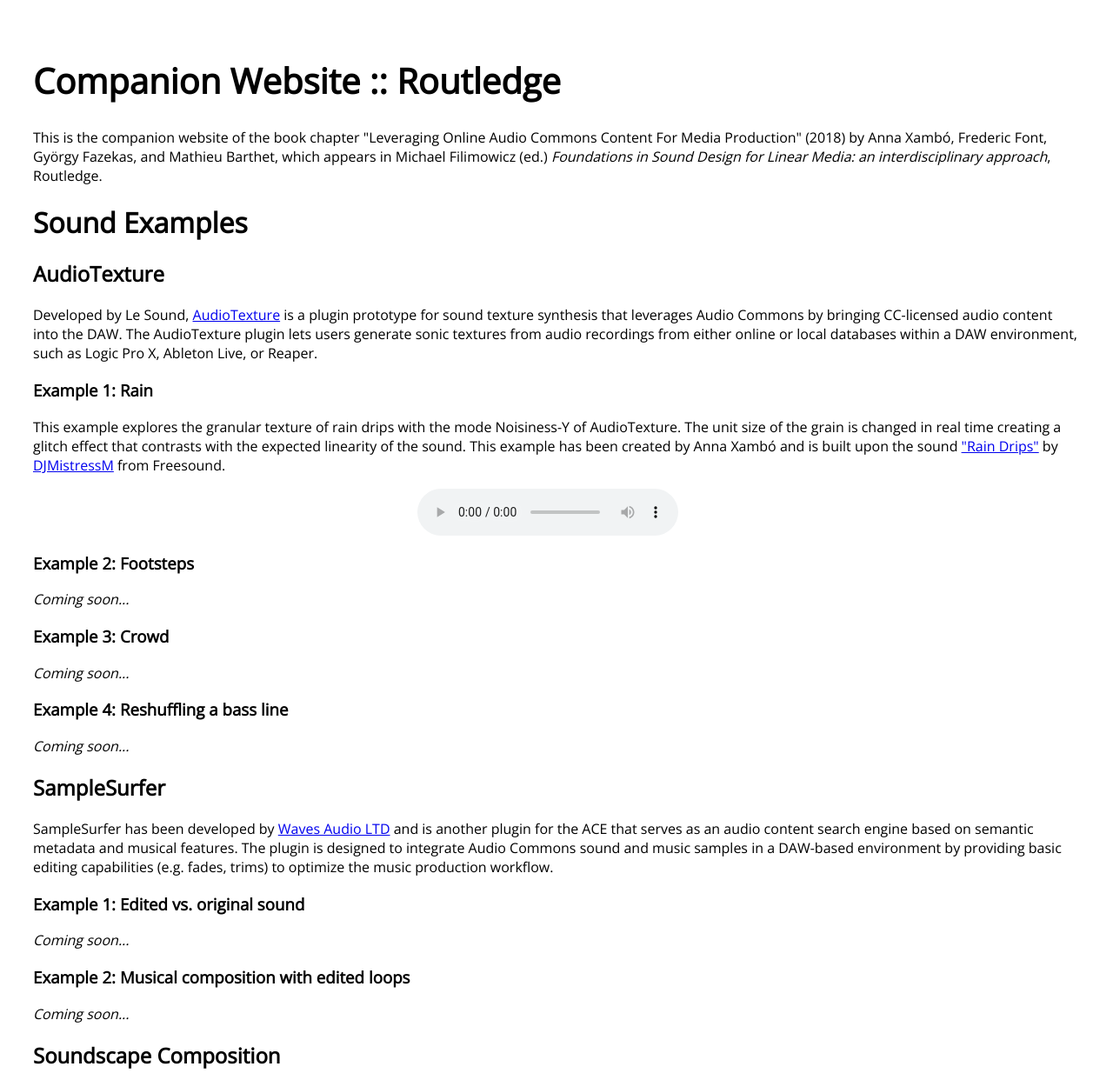
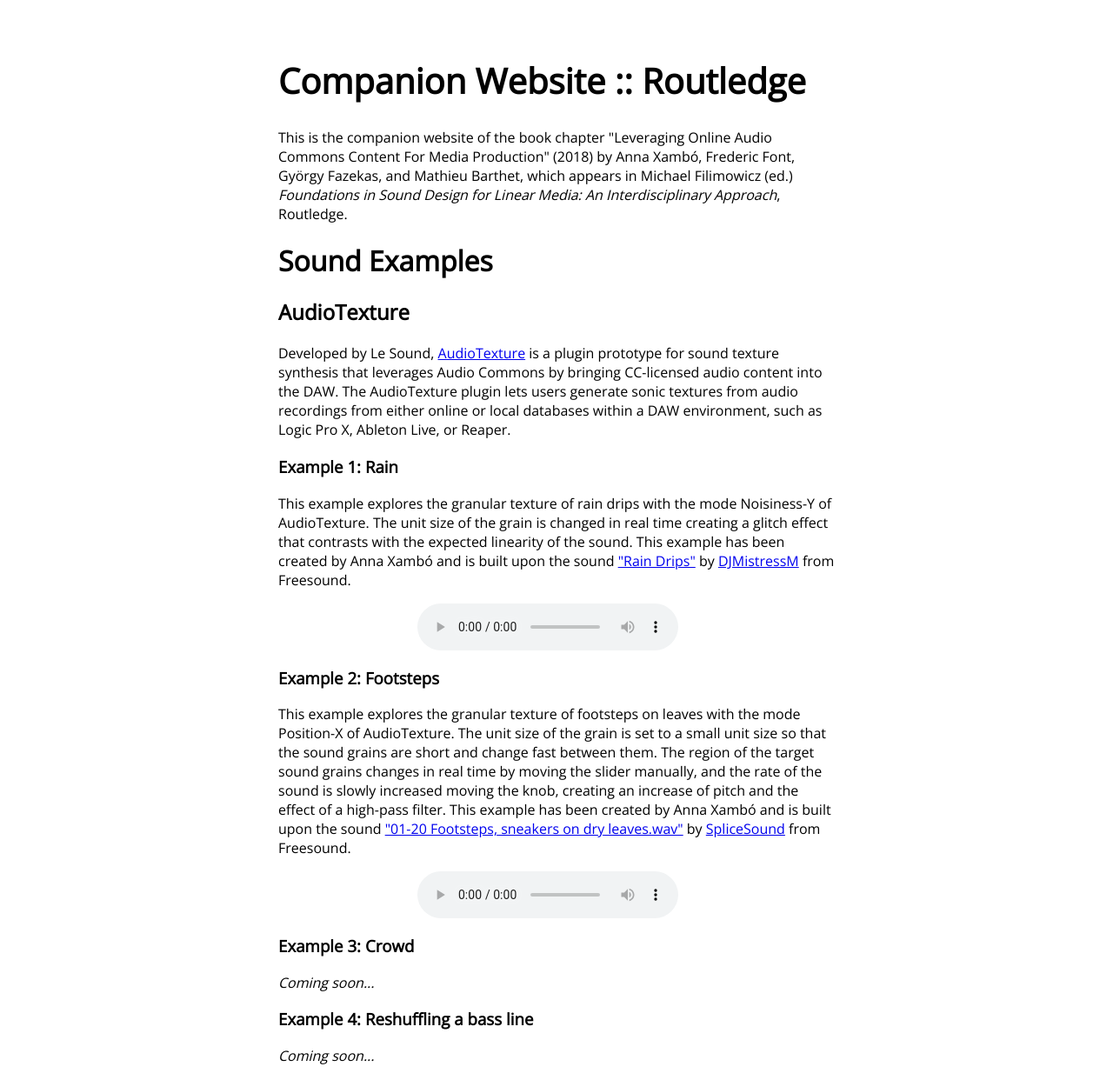
Before and after one commit to AudioCommons/routledge, a plain HTML site: page index.html in a window 1280 px wide. Shown: the top 1242 px of the page at 87% size. Drawn offline with nearby package versions, Linux system fonts and the light colour scheme.

Commit message:
added example footsteps with audiotexture

```diff
--- a/index.html
+++ b/index.html
@@ -26,12 +26,12 @@
 </head>
 <body>
 
-	<main class="page-content">
+	<main class="page-content center-div">
 
 	<h1 class="title">Companion Website :: Routledge</h1>
 
 	<p>This is the companion website of the book chapter "Leveraging Online Audio Commons Content For Media Production" (2018)
-	by Anna Xambó, Frederic Font, György Fazekas, and Mathieu Barthet, which appears in Michael Filimowicz (ed.) <em>Foundations in Sound Design for Linear Media: an interdisciplinary approach</em>, Routledge.</p>
+	by Anna Xambó, Frederic Font, György Fazekas, and Mathieu Barthet, which appears in Michael Filimowicz (ed.) <em>Foundations in Sound Design for Linear Media: An Interdisciplinary Approach</em>, Routledge.</p>
 
 	<h1>Sound Examples</h1>
 
@@ -53,7 +53,16 @@
 
 	<h3>Example 2: Footsteps</h3>
 
-	<p><em>Coming soon...</em></p>
+	<p>This example explores the granular texture of footsteps on leaves with the mode Position-X of AudioTexture. The unit size of the grain is
+	set to a small unit size so that the sound grains are short and change fast between them. The region of the target sound grains changes in real time by moving the slider manually, and the rate of the sound is slowly increased moving the knob, creating an increase of pitch and the effect of a high-pass filter.
+	This example has been created by Anna Xambó and is built upon the sound <a href="https://freesound.org/people/SpliceSound/sounds/218305/">"01-20 Footsteps, sneakers on dry leaves.wav"</a> by <a href="https://freesound.org/people/SpliceSound/">SpliceSound</a> from Freesound. </p>
+
+	<div class="center-div-audio">
+	<audio controls>
+	  <source src="assets/audio/footsteps.mp3" type="audio/mpeg">
+	Your browser does not support the audio element.
+	</audio>
+	</div>
 
 	<h3>Example 3: Crowd</h3>
 
```
Also changed, not shown: 1 other file.
